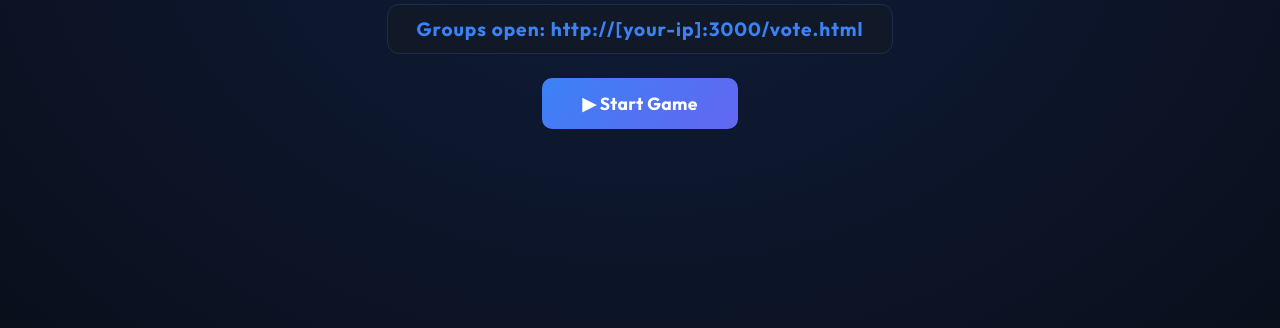
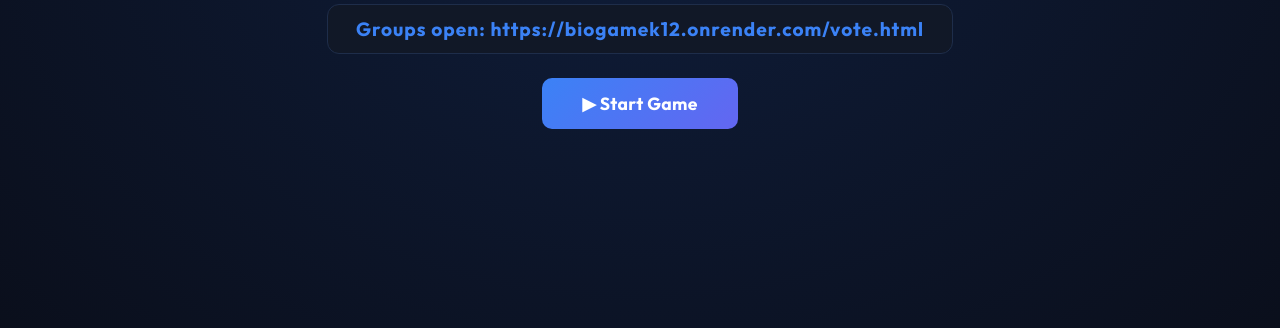
Before and after one commit to n335h-max/BioGameK12, a website: page public/display.html in a window 1280 px wide. Shown: the part 421-749 px from the top of the page. Drawn offline with nearby package versions, Linux system fonts and the light colour scheme; no server answers.

Commit message:
Update display.html to use Render URL

```diff
--- a/public/display.html
+++ b/public/display.html
@@ -429,14 +429,14 @@
   <button class="btn danger" id="btn-reveal" onclick="hostReveal()" disabled>🔍 Reveal Answer <small style="font-weight:400;font-size:0.75rem"> [Space]</small></button>
   <button class="btn success" id="btn-next" onclick="hostNext()" disabled>➡ Next Question <small style="font-weight:400;font-size:0.75rem"> [→]</small></button>
   <button class="btn ghost" id="btn-reset" onclick="hostReset()">↺ Reset</button>
-  <span id="shortcut-hint">URL for groups: <strong>http://&lt;your-ip&gt;:3000/vote.html</strong></span>
+  <span id="shortcut-hint">URL for groups: <strong>https://biogamek12.onrender.com/vote.html</strong></span>
 </div>
 
 <!-- OVERLAYS -->
 <div class="overlay" id="lobby-screen">
   <h1>🧬 <span>Bio</span>Game</h1>
   <p>A real-time classroom biology quiz.<br/>Groups join on their phones, then vote A/B/C/D together!</p>
-  <div class="url-hint">Groups open: <strong>http://[your-ip]:3000/vote.html</strong></div>
+  <div class="url-hint">Groups open: <strong>https://biogamek12.onrender.com/vote.html</strong></div>
   <button class="btn primary" style="font-size:1.1rem;padding:14px 40px" onclick="hostStart()">▶ Start Game</button>
 </div>
 
```
